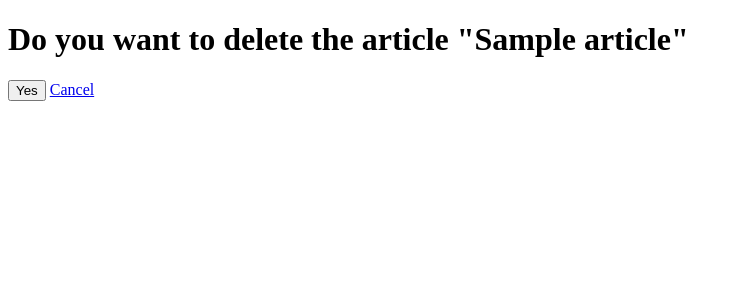
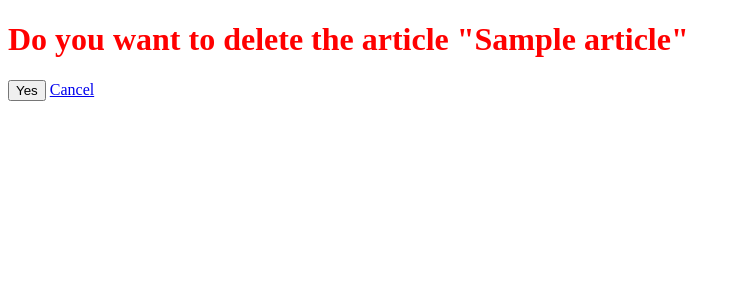
Before and after one commit to kirankotari/tryDjango, a Django app: page /blog/1/delete/ in a window 1280 px wide. Shown: the part 88-388 px from the top of the page, without its empty margins (0-740 px from the left). Run offline with Django 3.2, Linux system fonts and the light colour scheme; tables that the repository leaves empty hold one stand-in row (values such as "Sample post").

Commit message:
adding static files

```diff
--- /dev/null
+++ b/src/static_in_env/css/main.css
@@ -0,0 +1,3 @@
+h1 {
+    color: red;
+}
--- a/src/templates/base.html
+++ b/src/templates/base.html
@@ -1,7 +1,9 @@
 <!DOCTYPE html>
+{% load staticfiles %}
 <html lang="en">
 <head>
     <meta charset="UTF-8">
+    <link rel="stylesheet" href='{% static "css/main.css" %}' />
     <title>tryDjango - :)</title>
 </head>
 <body>
```
Also changed, not shown: 1 other file.
